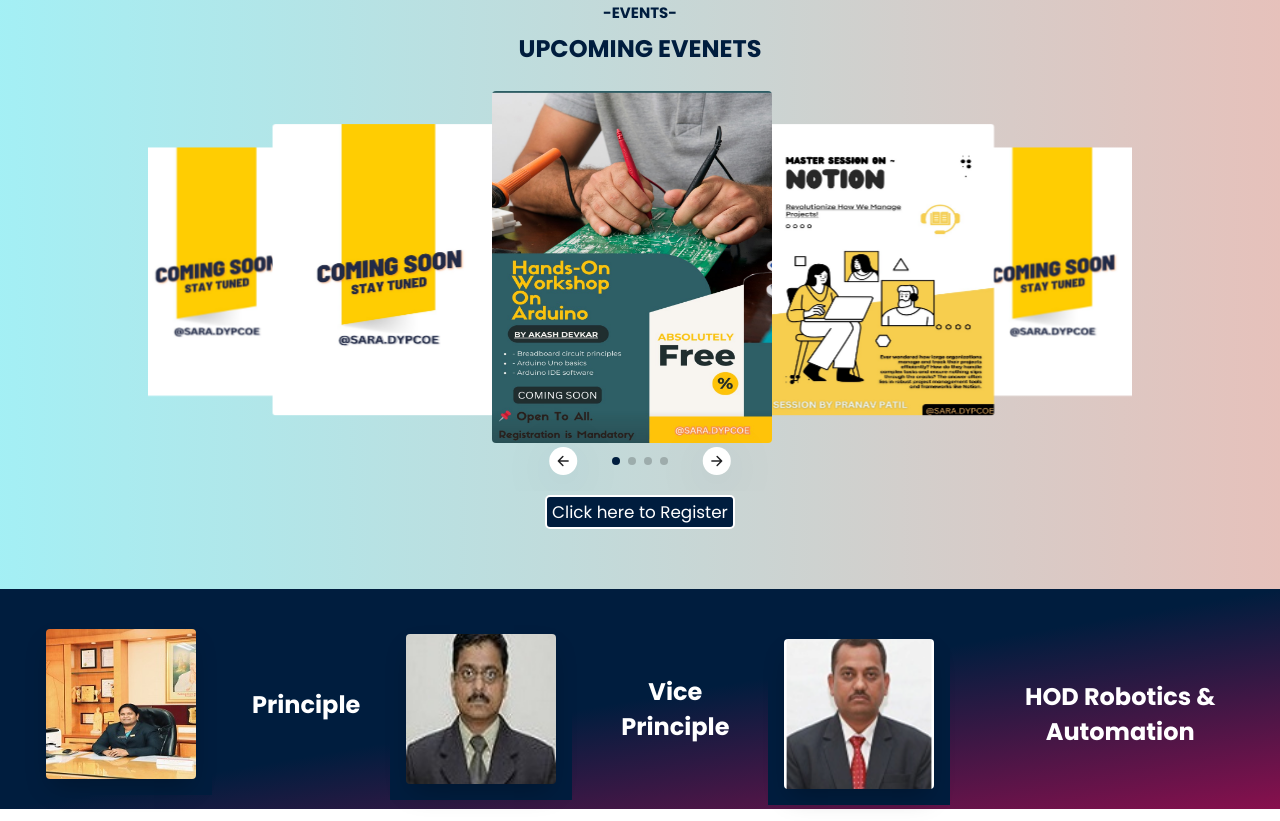
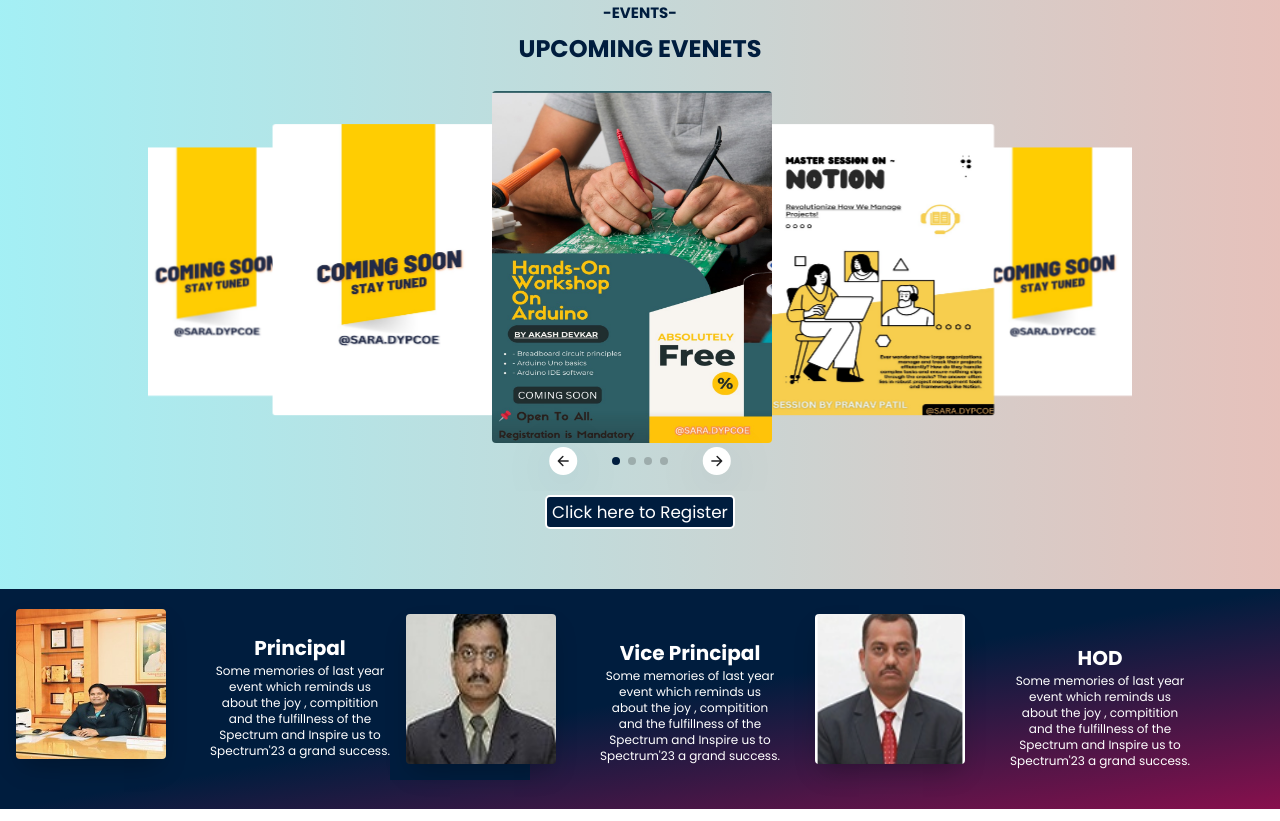
Before and after one commit to sara-dypcoe/saranew_web, a website: page index.html in a window 1280 px wide. Shown: the part 1814-2635 px from the top of the page. Drawn offline with nearby package versions, Linux system fonts and the light colour scheme; a web font is replaced by a local one.

Commit message:
principal changes

```diff
--- a/index.html
+++ b/index.html
@@ -78,7 +78,7 @@
 
    <div class="heading">
     <p style="font-size: 1.7rem;text-shadow: 1px 1px 2px rgb(238, 230, 225);text-align:center;"></p>
-    <p style="font-size: 25px;text-shadow: 1px 1px 2px rgb(0, 0, 0);text-align:center;margin-top:25px;">D. Y. PATIL COLLEGE OF ENGINEERING </p>
+    <p style="font-size: 25px;text-shadow: 1px 1px 2px rgb(0, 0, 0);text-align:center;margin-top:25px;">D. Y. PATIL COLLEGE OF ENGINEERING</p>
     <p style="font-size: 20px;text-shadow: 1px 1px 2px rgb(0, 0, 0);text-align:center;margin-top:10px">Department of ROBOTICS & AUTOMATION</p>
     <h1 style="text-align: center; margin-top: 25px;color: rgb(255, 255, 255);text-shadow: 4px 4px 3px rgb(230, 140, 6);">S A R A </h1>
     <p style="font-size: 25px;text-align:center;text-shadow: 1px 1px 2px rgb(0, 0, 0);margin-top: 20px;">EXECUTE  |  EXPLORE  | DEVELOP  </p>
@@ -119,10 +119,10 @@
         <div class="col">
           <h3> Links<div class="underline"><span></span></div></h3>
           <ul>
-              <li> <a href="https://www.dypcoeakurdi.ac.in/" style="margin-left: -13px;">DYPCOE Website</a></li>
-              <li> <a href="Events.html" style="margin-left: -13px;"> Event </a></li>
-              <li> <a href="#" style="margin-left: -13px;">Gallery</a></li>
-              <li> <a href="team.html" style="margin-left: -13px;">Our Team</a></li>
+              <li> <a href="https://www.dypcoeakurdi.ac.in/" style="margin-left: -17px;">DYPCOE Website</a></li>
+              <li> <a href="Events.html" style="margin-left: -17px;"> Event </a></li>
+              <li> <a href="#" style="margin-left: -17px;">Gallery</a></li>
+              <li> <a href="team.html" style="margin-left: -17px;">Our Team</a></li>
 
           </ul>
       </div>
@@ -352,12 +352,11 @@
 </div>
 
 <div class="container4">
-    <div class="gallery">
+    <div class="gallery" style = "width: 160px;">
         <section class="gallerycontainer">
             <div class="galleryslider-wrapper">
                 <div class="galleryslider">
-                    <img src="image/principle.jpg" id="galleryslide-1" alt="memories">
-
+                    <img src="image/principle.jpg" id="galleryslide-1" alt="memories" left: 0px;>
                 </div>
             </div>
         </section>
@@ -367,13 +366,12 @@
     <div class="gallery">
 
        <div class="insider">
-        <h1>Principle</h1>
-        <!-- <P style="font-size: 1.5rem;color:#fff;text-align:center;">Some memories of last year event which reminds us about the joy , compitition and the fulfillness of the Spectrum and Inspire us to Spectrum'23  a grand success. <br><br>
-          <a href="#" style="color:#fff">Tap here to see Gallery</a>
-        </P> -->
+        <h1 style = "font-size: 2.5rem; font-weight: bold;">Principal</h1>
+        <P class= "info" style="font-size: 1.5rem;color:#fff; line-height: 2rem; width: 180px;">Some memories of last year event which reminds us about the joy , compitition and the fulfillness of the Spectrum and Inspire us to Spectrum'23  a grand success. <br><br>
+        </P>
 
     </div>
-    <div class="gallery">
+    <div class="gallery" style = "width: 160px;">
       <section class="gallerycontainer">
           <div class="galleryslider-wrapper">
               <div class="galleryslider">
@@ -388,14 +386,14 @@
   <div class="gallery">
 
      <div class="insider">
-      <h1>Vice Principle</h1>
-      <!-- <P style="font-size: 1.5rem;color:#fff;text-align:center;">Some memories of last year event which reminds us about the joy , compitition and the fulfillness of the Spectrum and Inspire us to Spectrum'23  a grand success. <br><br>
-        <a href="#" style="color:#fff">Tap here to see Gallery</a>
-      </P> -->
+      <h1 style = "font-size: 2.5rem; font-weight: bold;">Vice Principal</h1>
+      <P class = "info" style="font-size: 1.5rem;color:#fff;line-height: 2rem;width:180px;">Some memories of last year event which reminds us about the joy , compitition and the fulfillness of the Spectrum and Inspire us to Spectrum'23  a grand success. <br><br>
+        <!-- <a href="#" style="color:#fff">Tap here to see Gallery</a> -->
+      </P>
 
   </div>
-  <div class="gallery">
-    <section class="gallerycontainer">
+  <div class="gallery" style = "width: 180px; top: -20px;">
+    <!-- <section class="gallerycontainer"> -->
         <div class="galleryslider-wrapper">
             <div class="galleryslider">
                 <img src="image/hod.png" id="galleryslide-1" alt="memories">
@@ -406,13 +404,13 @@
 
 
 </div>
-<div class="gallery">
+<div class="gallery" style = "width: px;">
 
-   <div class="insider">
-    <h1>HOD Robotics & Automation</h1>
-    <!-- <P style="font-size: 1.5rem;color:#fff;text-align:center;">Some memories of last year event which reminds us about the joy , compitition and the fulfillness of the Spectrum and Inspire us to Spectrum'23  a grand success. <br><br>
-      <a href="#" style="color:#fff">Tap here to see Gallery</a>
-    </P> -->
+   <div class="insider" style = "right: 100px;">
+    <h1 style = "font-size: 2.5rem; font-weight: bold;">HOD </h1>
+    <P class = "info" style="font-size: 1.5rem;color:#fff;line-height: 2rem;width: 180px; justify-content: center;">Some memories of last year event which reminds us about the joy , compitition and the fulfillness of the Spectrum and Inspire us to Spectrum'23  a grand success. <br><br>
+      <!-- <a href="#" style="color:#fff">Tap here to see Gallery</a> -->
+    </P>
   </div>
 </div>
 </div>
--- a/style.css
+++ b/style.css
@@ -463,13 +463,14 @@ html{
 .gallerycontainer{
     padding: 2rem;
     background: #001d3e;
-
+    display: flex;
 }
 
 .galleryslider-wrapper{
     position: relative;
     max-width: 45rem;
     margin: 0 auto;
+    display: flex;
 
 }
 
@@ -481,7 +482,6 @@ html{
     scroll-behavior: smooth;
     box-shadow: 0 1.5rem 3rem -0.75rem hsla(0,0%,0%,0.25);
     border-radius: 0.5rem;
-
 }
 
 .galleryslider img{
@@ -505,15 +505,15 @@ html{
 
 
 .gallery .insider{
-    align-items: center;
-    justify-content: center;
+    align-items: left;
+    justify-content: left;
 }
 
 
 .gallery .insider h1{
     color: #fff;
     text-align: center;
-    font-size: 3rem;
+    font-size: 2rem;
 }
 
 
@@ -843,3 +843,21 @@ font-size:2.1rem;
 background:#001d3e;
 border-radius: 5px;
 }
+
+
+/* Abijeet code */
+
+.gallerycontainer {
+  margin-top: -40px;
+  left: -30px;
+}
+
+.insider {
+  left: auto;
+}
+
+
+.container4 {
+  height: 220px;
+  text-align: center;
+}
```
